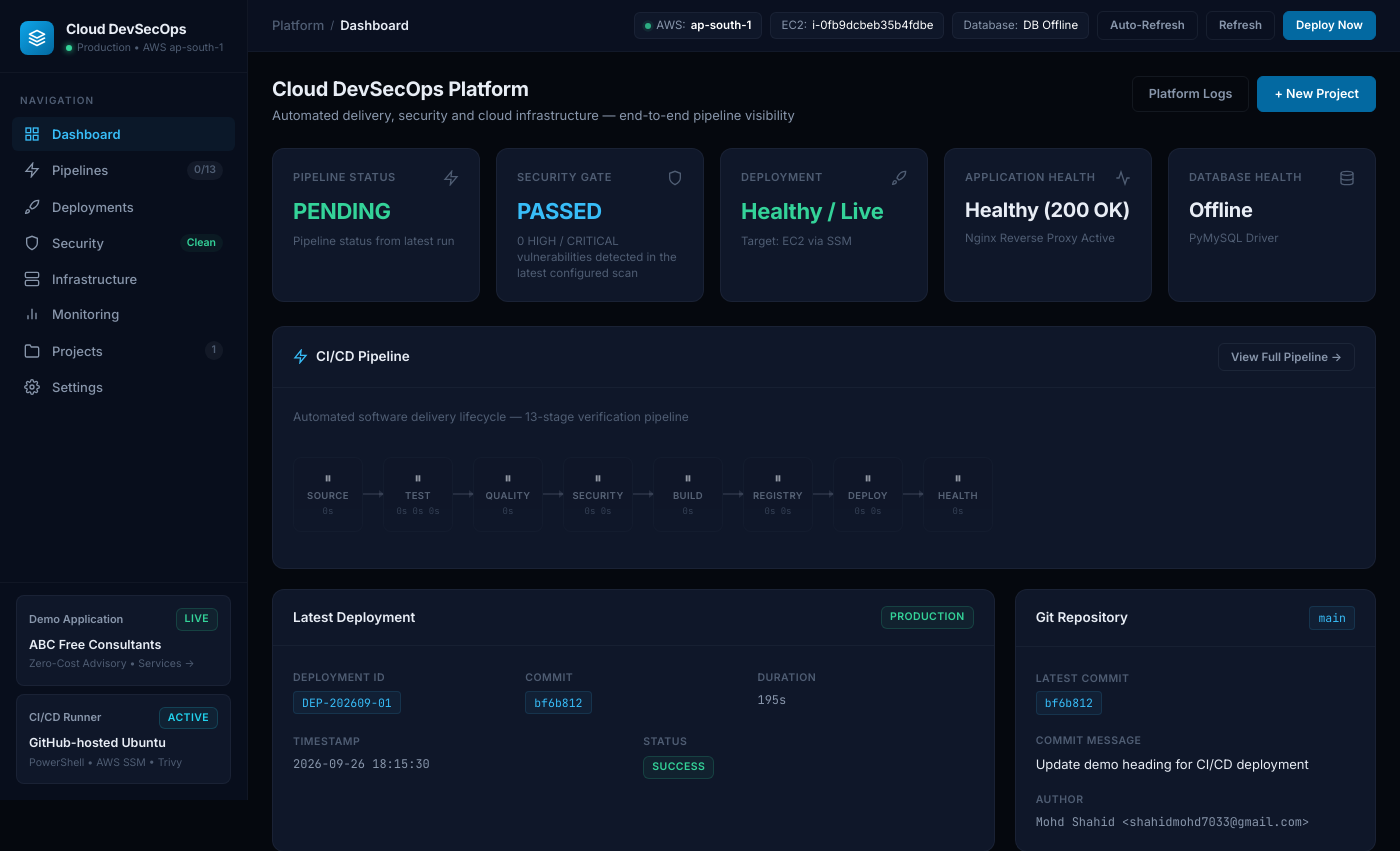
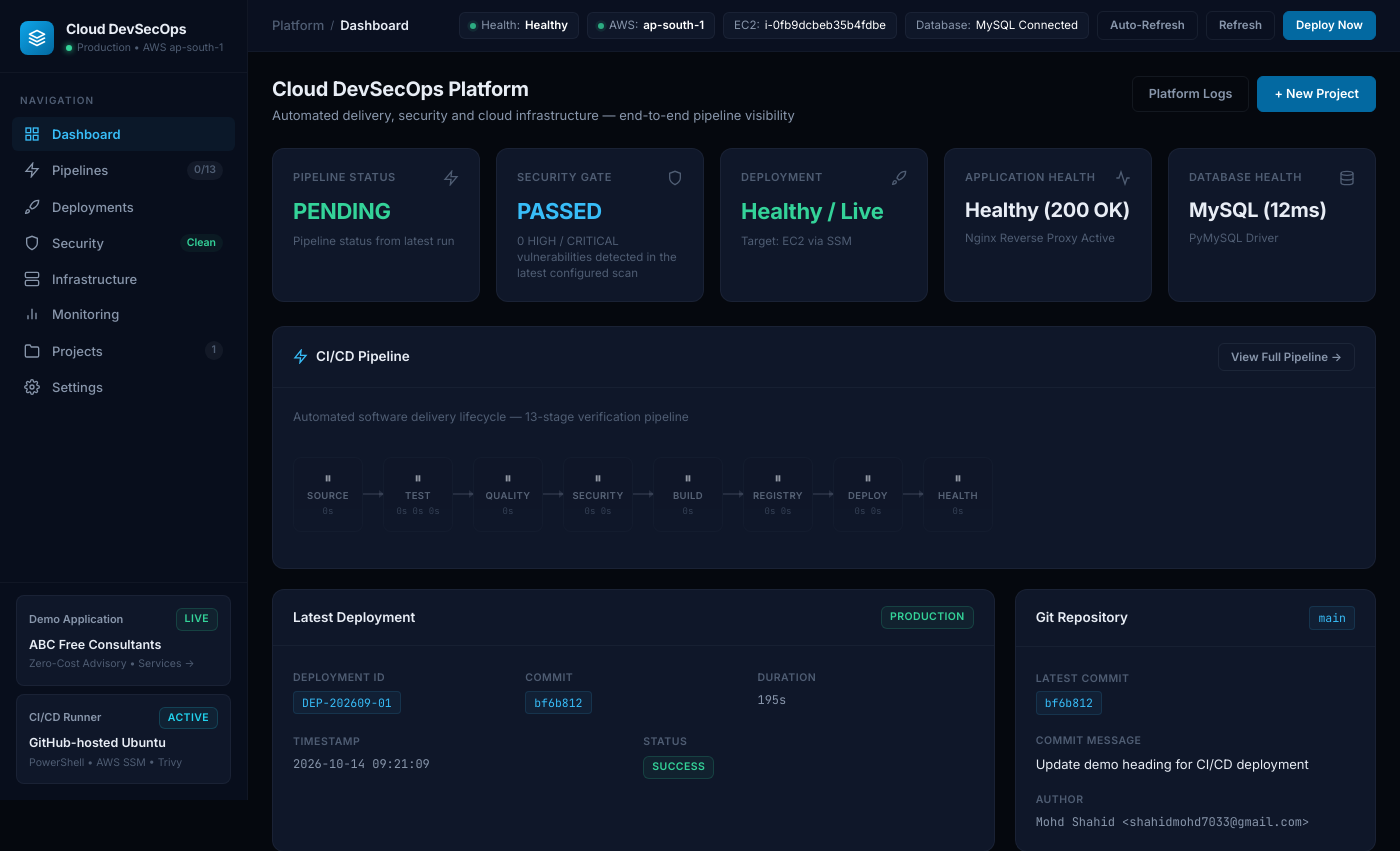
Before and after one commit to mohdshahid7033/cloud-devsecops-platform, a Flask app: page / in a window 1400 px wide. Shown: the top 851 px of the page. Run offline with Flask 3, Linux system fonts and the light colour scheme; data that the repository does not hold is empty.

Commit message:
feat: implement real-time live health indicator

```diff
--- a/app/static/js/platform.js
+++ b/app/static/js/platform.js
@@ -25,6 +25,7 @@ document.addEventListener('DOMContentLoaded', () => {
   initAutoRefresh();
   initModals();
   loadAllTelemetry();
+  initHealthIndicator();
 
   // Handle URL Hash navigation on initial load
   const initialHash = window.location.hash.replace('#', '');
@@ -141,6 +142,7 @@ function initAutoRefresh() {
   if (manualRefreshBtn) {
     manualRefreshBtn.addEventListener('click', () => {
       loadAllTelemetry();
+      checkHealth();
       showToast('Refreshing live telemetry...');
     });
   }
@@ -200,6 +202,7 @@ function renderOverview(data) {
   const chipDb = document.getElementById('chip-db');
   if (chipDb && m.database_health) {
     chipDb.textContent = m.database_health.connected ? `MySQL ${m.database_health.latency_ms || 8}ms` : 'DB Offline';
+    chipDb.style.color = m.database_health.connected ? '#fff' : 'var(--text-muted, #94a3b8)';
   }
 
   // Dashboard KPI Cards
@@ -1152,3 +1155,175 @@ function showToast(message, type = 'info') {
     setTimeout(() => toast.remove(), 300);
   }, 4000);
 }
+
+// ==============================================================================
+// Live Health Status Indicator (/health)
+// ==============================================================================
+
+let healthPollTimer = null;
+let isHealthFetchInProgress = false;
+
+/**
+ * Validate whether response payload confirms healthy status according to backend contract.
+ * Enforces that required status, service, and database fields are present and valid.
+ * @param {any} data
+ * @returns {boolean}
+ */
+function isAppHealthy(data) {
+  if (!data || typeof data !== 'object' || Array.isArray(data)) return false;
+  if (typeof data.status !== 'string' || data.status.trim().toLowerCase() !== 'healthy') return false;
+  if (typeof data.service !== 'string' || !data.service.trim()) return false;
+  if (!data.database || typeof data.database !== 'object' || Array.isArray(data.database)) return false;
+  if (typeof data.database.connected !== 'boolean') return false;
+  if (typeof data.database.mode !== 'string') return false;
+  return true;
+}
+
+/**
+ * Update UI elements to reflect current health state.
+ * @param {'Checking…' | 'Healthy' | 'Unhealthy'} state
+ * @param {any} [data]
+ */
+function updateHealthUI(state, data) {
+  const textIndicator = document.getElementById('health-status-indicator');
+  const dotIndicator = document.getElementById('health-indicator-dot');
+  const chipContainer = document.getElementById('topbar-health-chip');
+  const badgeIndicator = document.getElementById('dash-app-health-badge');
+  const chipDb = document.getElementById('chip-db');
+
+  if (state === 'Checking…') {
+    if (textIndicator) textIndicator.textContent = 'Checking…';
+    if (dotIndicator) {
+      dotIndicator.style.background = 'var(--color-brand-light, #38bdf8)';
+      dotIndicator.className = 'dot';
+    }
+    if (chipContainer) {
+      chipContainer.setAttribute('aria-label', 'System Health: Checking…');
+    }
+    if (badgeIndicator) {
+      badgeIndicator.textContent = 'Checking…';
+      badgeIndicator.className = 'status-badge info';
+    }
+  } else if (state === 'Healthy') {
+    if (textIndicator) textIndicator.textContent = 'Healthy';
+    if (dotIndicator) {
+      dotIndicator.style.background = 'var(--color-success, #34d399)';
+      dotIndicator.className = 'dot pulse';
+    }
+    if (chipContainer) {
+      chipContainer.setAttribute('aria-label', 'System Health: Healthy');
+    }
+    if (badgeIndicator) {
+      badgeIndicator.textContent = 'Healthy';
+      badgeIndicator.className = 'status-badge success';
+    }
+  } else {
+    // Unhealthy state
+    if (textIndicator) textIndicator.textContent = 'Unhealthy';
+    if (dotIndicator) {
+      dotIndicator.style.background = 'var(--color-danger, #f87171)';
+      dotIndicator.className = 'dot';
+    }
+    if (chipContainer) {
+      chipContainer.setAttribute('aria-label', 'System Health: Unhealthy');
+    }
+    if (badgeIndicator) {
+      badgeIndicator.textContent = 'Unhealthy';
+      badgeIndicator.className = 'status-badge danger';
+    }
+  }
+
+  // Requirement 9: Do not display database connectivity as healthy unless actual response confirms condition
+  if (chipDb) {
+    if (data && data.database && data.database.connected === true) {
+      const latency = data.database.latency_ms ? ` (${data.database.latency_ms}ms)` : '';
+      chipDb.textContent = `MySQL Connected${latency}`;
+      chipDb.style.color = '#fff';
+    } else {
+      chipDb.textContent = 'DB Offline';
+      chipDb.style.color = 'var(--text-muted, #94a3b8)';
+    }
+  }
+}
+
+/**
+ * Fetch /health endpoint with timeout and update indicator state.
+ * Avoids overlapping requests.
+ */
+async function checkHealth() {
+  if (isHealthFetchInProgress) return;
+  isHealthFetchInProgress = true;
+
+  let controller = null;
+  let timeoutId = null;
+
+  if (typeof AbortController !== 'undefined') {
+    controller = new AbortController();
+    timeoutId = setTimeout(() => {
+      try {
+        controller.abort();
+      } catch (_) {}
+    }, 8000);
+  }
+
+  try {
+    const res = await fetch('/health', {
+      method: 'GET',
+      headers: { 'Accept': 'application/json' },
+      signal: controller ? controller.signal : undefined
+    });
+
+    if (timeoutId) clearTimeout(timeoutId);
+
+    if (!res.ok) {
+      updateHealthUI('Unhealthy');
+      return;
+    }
+
+    const data = await res.json();
+    if (isAppHealthy(data)) {
+      updateHealthUI('Healthy', data);
+    } else {
+      updateHealthUI('Unhealthy', data);
+    }
+  } catch (err) {
+    if (timeoutId) clearTimeout(timeoutId);
+    updateHealthUI('Unhealthy');
+  } finally {
+    isHealthFetchInProgress = false;
+  }
+}
+
+function initHealthIndicator() {
+  updateHealthUI('Checking…');
+  checkHealth();
+
+  if (healthPollTimer) {
+    clearInterval(healthPollTimer);
+  }
+  healthPollTimer = setInterval(() => {
+    if (!isHealthFetchInProgress) {
+      checkHealth();
+    }
+  }, 15000);
+
+  const cleanup = () => {
+    if (healthPollTimer) {
+      clearInterval(healthPollTimer);
+      healthPollTimer = null;
+    }
+  };
+
+  window.addEventListener('beforeunload', cleanup);
+  window.addEventListener('unload', cleanup);
+}
+
+// Expose on window for runtime testing and verification
+if (typeof window !== 'undefined') {
+  window.DevSecOpsHealth = {
+    isAppHealthy,
+    checkHealth,
+    updateHealthUI,
+    initHealthIndicator
+  };
+}
--- a/app/templates/index.html
+++ b/app/templates/index.html
@@ -140,6 +140,11 @@
         </div>
 
         <div class="topbar-right">
+          <div class="status-chip" id="topbar-health-chip" role="status" aria-live="polite" aria-label="System Health: Checking…">
+            <span class="dot" id="health-indicator-dot" style="background: var(--color-brand-light, #38bdf8);"></span>
+            <span>Health:</span>
+            <span id="health-status-indicator" style="color: #fff; font-weight: 600;">Checking…</span>
+          </div>
           <div class="status-chip">
             <span class="dot pulse"></span>
             <span>AWS:</span>
@@ -151,7 +156,7 @@
           </div>
           <div class="status-chip">
             <span>Database:</span>
-            <span id="chip-db" style="color: #fff;">MySQL</span>
+            <span id="chip-db" style="color: var(--text-muted, #94a3b8);">DB Offline</span>
           </div>
           <button class="btn-platform btn-platform-outline btn-platform-sm" id="btn-auto-refresh">
             Auto-Refresh
@@ -393,7 +398,7 @@
             <div class="panel-card mb-0">
               <div class="panel-card-header">
                 <div class="panel-card-title">Application Health</div>
-                <span class="status-badge success" id="dash-app-health-badge">Healthy</span>
+                <span class="status-badge info" id="dash-app-health-badge" role="status" aria-live="polite">Checking…</span>
               </div>
               <div class="panel-card-body">
                 <div class="grid-2">
```
Also changed, not shown: tests/test_platform.py (+36 -0 lines).
